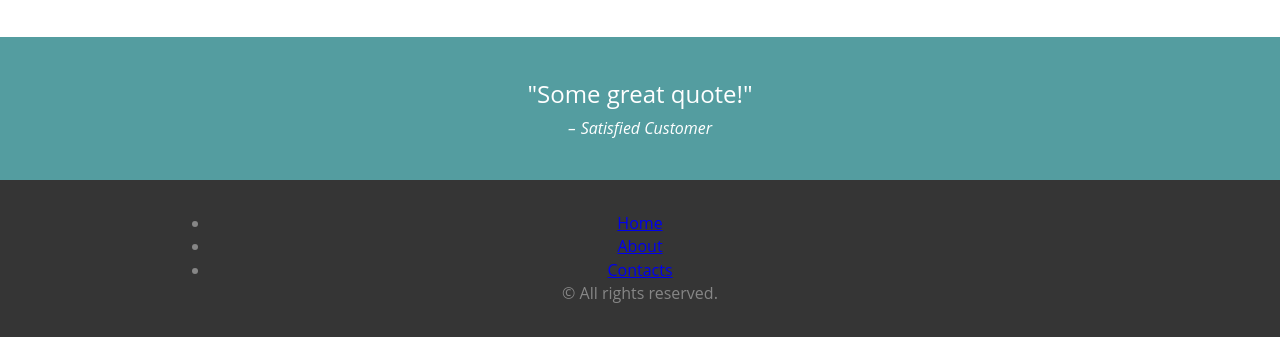
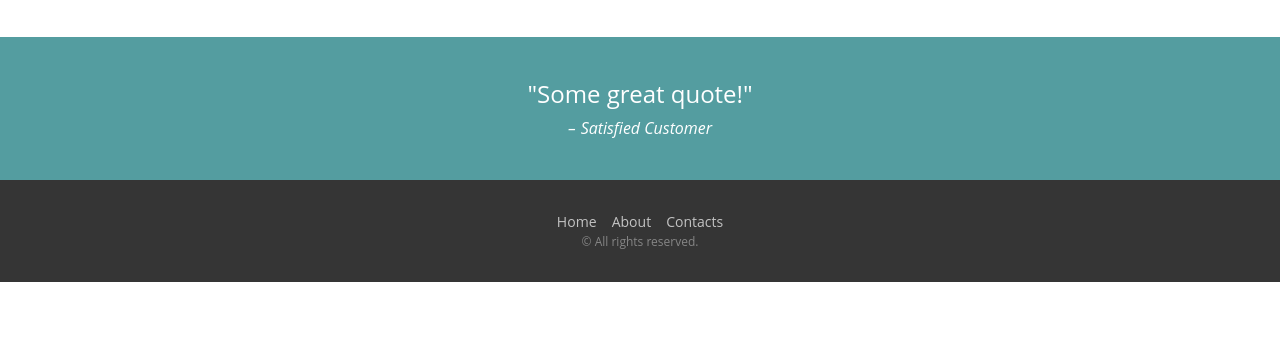
Before and after one commit to FranlexRam/Landing-page.github.io, a plain HTML site: page index.html in a window 1280 px wide. Shown: the part 504-841 px from the top of the page. After the commit the page ends 800 px from the top, so only its background shows below. Drawn offline with Linux system fonts and the light colour scheme.

Commit message:
Finishing styles

```diff
--- a/landing.css
+++ b/landing.css
@@ -103,4 +103,26 @@ footer {
     padding: 32px 0;
     text-align: center;
     color: #868686;
+    font-size: 12px;
 }
+
+footer ul {
+    margin: 0;
+    padding: 0;
+    list-style: none;
+}
+
+footer li {
+    display: inline-block;
+}
+
+footer li a {
+    padding: 6px;
+    font-size: 14px;
+    text-decoration: none;
+    color: #c3c3c3;
+}
+
+footer li a:hover {
+    color: white;
+}
```
